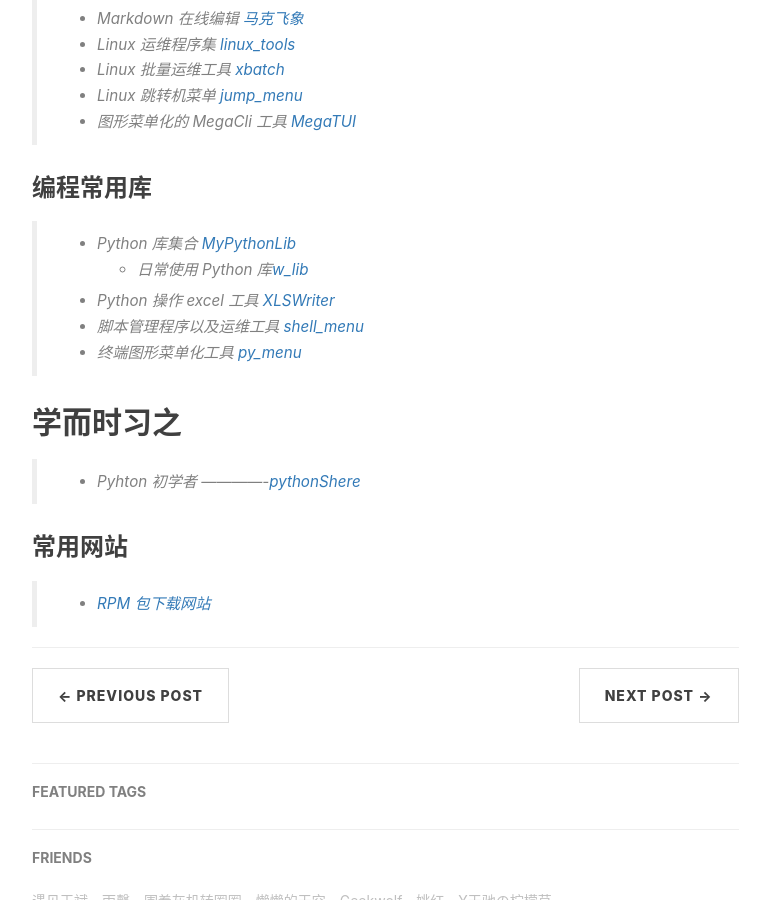
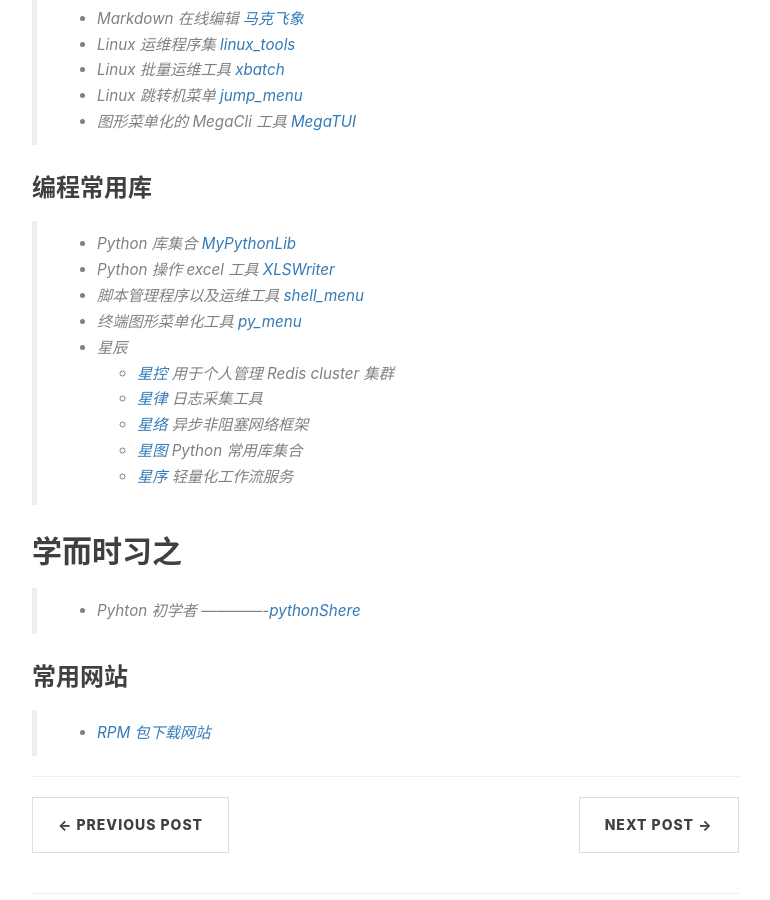
Before and after one commit to meetbill/meetbill.github.io, a Jekyll site: the page built from _posts/2016-06-19-linux.md, in a window 1280 px wide and 900 px high, scrolled down 646 px. Shown: the whole window, without its empty margins (233-1003 px from the left). Built offline with Jekyll 4.4.1, drawn with Linux system fonts in a browser that asks for light colours; nearby versions of some CDN libraries; comment, search, counter and statistics services are not loaded.

Commit message:
[Changed]: update linux

```diff
--- a/_posts/2016-06-19-linux.md
+++ b/_posts/2016-06-19-linux.md
@@ -26,10 +26,15 @@
 ### 编程常用库
 
 > * Python 库集合 [MyPythonLib](https://github.com/meetbill/MyPythonLib)
->   * 日常使用 Python 库[w_lib](https://github.com/meetbill/w_lib)
 > * Python 操作 excel 工具 [XLSWriter](https://github.com/meetbill/XLSWriter)
 > * 脚本管理程序以及运维工具 [shell_menu](https://github.com/meetbill/shell_menu)
 > * 终端图形菜单化工具 [py_menu](https://github.com/meetbill/py_menu)
+> * 星辰
+>   * [星控](https://github.com/meetbill/x-kong) 用于个人管理 Redis cluster 集群
+>   * [星律](https://github.com/meetbill/x-lv) 日志采集工具
+>   * [星络](https://github.com/meetbill/x-luo) 异步非阻塞网络框架
+>   * [星图](https://github.com/meetbill/x-lib) Python 常用库集合
+>   * [星序](https://github.com/meetbill/x-xu) 轻量化工作流服务
 
 ## 学而时习之
 
```
